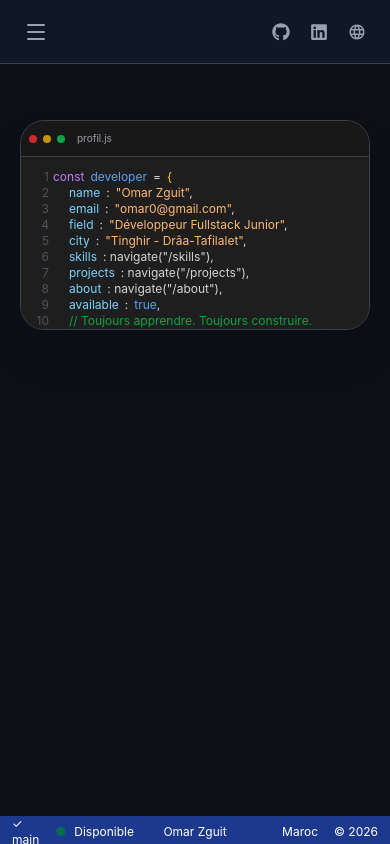
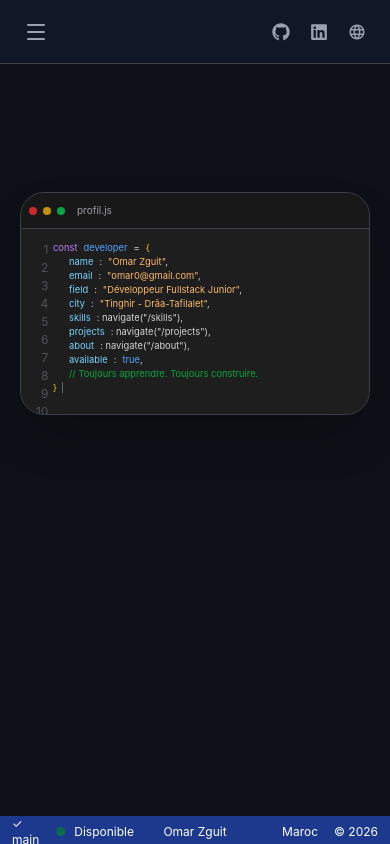
Before and after one commit to omar-zguit-hub/my-website, a React (Vite) app: page / in a window 390 px wide. Built offline with nearby package versions, Linux system fonts and the light colour scheme.

Commit message:
improve portfolio responsiveness

```diff
--- a/src/pages/Home.jsx
+++ b/src/pages/Home.jsx
@@ -16,9 +16,9 @@ const EditorCard = ({ title, children, className = "" }) => {
   mx-auto
 //   w-[calc(100%-24px)]
 // max-w-[746px]
-// max-h-[426px]
+max-h-[426px]
  w-[95%]
-aspect-[5/3]
+aspect-[11/7]
 
   max-w-4xl
   overflow-hidden
@@ -26,7 +26,7 @@ aspect-[5/3]
   border border-zinc-700
   bg-[#1e1e1e]
   shadow-2xl
-  mt-2
+  // mt-20 sm:mt-20 xl:mt-2 lg:mt-2
 "
       >
         {/* VS Code Header */}
@@ -58,9 +58,9 @@ const Home = () => {
       {/* ================= PROFILE ================= */}
 
       <EditorCard title={t("home.cards.profile")} className="sticky top-0 z-10">
-        <div className="flex mt-3 sm:mt-4 md:mt-5 pb-3 sm:pb-4 md:pb-5">
+        <div className="flex mt-[clamp(0.75rem,2vw,1.25rem)] pb-[clamp(0.75rem,2vw,1.25rem)]">
           {/* Line Numbers */}
-          <div className="w-8 sm:w-8 md:w-12 lg:w-16 shrink-0 select-none pr-1 sm:pr-2 md:pr-3 lg:pr-5 text-right text-xs sm:text-sm md:text-base lg:text-lg text-zinc-600">
+          <div className="w-[clamp(2rem,5vw,4rem)] shrink-0 select-none pr-[clamp(0.25rem,1.2vw,1.25rem)] text-right text-[clamp(0.75rem,1.2vw,1.125rem)] text-zinc-600">
             <div>1</div>
             <div>2</div>
             <div>3</div>
@@ -75,27 +75,29 @@ const Home = () => {
           </div>
 
           {/* Code */}
-          <div className="whitespace-nowrap text-xs sm:text-lg md:text-lg lg:text-lg overflow-x-auto">
+          <div className="whitespace-nowrap text-[clamp(0.57rem,2.4vw,1.125rem)] overflow-x-auto">
             {/* Line 1 */}
             <div>
               <span className="text-purple-400">const</span>
 
-              <span className="mx-1.5 sm:mx-2 md:mx-3 text-blue-400">
+              <span className="mx-[clamp(0.375rem,1.2vw,0.75rem)] text-blue-400">
                 developer
               </span>
 
               <span className="text-zinc-300">=</span>
 
-              <span className="ml-1.5 sm:ml-2 md:ml-3 text-yellow-400">
+              <span className="ml-[clamp(0.375rem,1.2vw,0.75rem)] text-yellow-400">
                 {"{"}
               </span>
             </div>
 
             {/* Line 2 */}
-            <div className="pl-4 sm:pl-5 md:pl-6 lg:pl-8">
+            <div className="pl-[clamp(1rem,2.5vw,2rem)]">
               <span className="text-sky-300">name</span>
 
-              <span className="mx-1.5 sm:mx-2 md:mx-3 text-zinc-300">:</span>
+              <span className="mx-[clamp(0.375rem,1.2vw,0.75rem)] text-zinc-300">
+                :
+              </span>
 
               <span className="text-orange-300">
                 "{t("home.profile.name")}"
@@ -105,10 +107,12 @@ const Home = () => {
             </div>
 
             {/* Line 3 */}
-            <div className="pl-4 sm:pl-5 md:pl-6 lg:pl-8">
+            <div className="pl-[clamp(1rem,2.5vw,2rem)]">
               <span className="text-sky-300">email</span>
 
-              <span className="mx-1.5 sm:mx-2 md:mx-3 text-zinc-300">:</span>
+              <span className="mx-[clamp(0.375rem,1.2vw,0.75rem)] text-zinc-300">
+                :
+              </span>
 
               <span
                 onClick={() =>
@@ -124,10 +128,12 @@ const Home = () => {
             </div>
 
             {/* Line 4 */}
-            <div className="pl-4 sm:pl-5 md:pl-6 lg:pl-8">
+            <div className="pl-[clamp(1rem,2.5vw,2rem)]">
               <span className="text-sky-300">field</span>
 
-              <span className="mx-1.5 sm:mx-2 md:mx-3 text-zinc-300">:</span>
+              <span className="mx-[clamp(0.375rem,1.2vw,0.75rem)] text-zinc-300">
+                :
+              </span>
 
               <span className="text-orange-300">
                 "{t("home.profile.field")}"
@@ -137,10 +143,12 @@ const Home = () => {
             </div>
 
             {/* Line 5 */}
-            <div className="pl-4 sm:pl-5 md:pl-6 lg:pl-8">
+            <div className="pl-[clamp(1rem,2.5vw,2rem)]">
               <span className="text-sky-300">city</span>
 
-              <span className="mx-1.5 sm:mx-2 md:mx-3 text-zinc-300">:</span>
+              <span className="mx-[clamp(0.375rem,1.2vw,0.75rem)] text-zinc-300">
+                :
+              </span>
 
               <span className="text-orange-300">
                 "{t("home.profile.city")}"
@@ -150,10 +158,10 @@ const Home = () => {
             </div>
 
             {/* Line 6 */}
-            <div className="pl-4 sm:pl-5 md:pl-6 lg:pl-8">
+            <div className="pl-[clamp(1rem,2.5vw,2rem)]">
               <span className="text-sky-300">skills</span>
 
-              <span className="ml-1.5 sm:ml-2 md:ml-3 text-zinc-300">
+              <span className="ml-[clamp(0.375rem,1.2vw,0.75rem)] text-zinc-300">
                 : navigate("
                 <Link
                   className="hover:text-cyan-200 hover:underline"
@@ -168,10 +176,10 @@ const Home = () => {
             </div>
 
             {/* Line 7 */}
-            <div className="pl-4 sm:pl-5 md:pl-6 lg:pl-8">
+            <div className="pl-[clamp(1rem,2.5vw,2rem)]">
               <span className="text-sky-300">projects</span>
 
-              <span className="ml-1.5 sm:ml-2 md:ml-3 text-zinc-300">
+              <span className="ml-[clamp(0.375rem,1.2vw,0.75rem)] text-zinc-300">
                 : navigate("
                 <Link
                   className="hover:text-cyan-200 hover:underline"
@@ -186,10 +194,10 @@ const Home = () => {
             </div>
 
             {/* Line 8 */}
-            <div className="pl-4 sm:pl-5 md:pl-6 lg:pl-8">
+            <div className="pl-[clamp(1rem,2.5vw,2rem)]">
               <span className="text-sky-300">about</span>
 
-              <span className="ml-1.5 sm:ml-2 md:ml-3 text-zinc-300">
+              <span className="ml-[clamp(0.375rem,1.2vw,0.75rem)] text-zinc-300">
                 : navigate("
                 <Link
                   className="hover:text-cyan-200 hover:underline"
@@ -204,10 +212,12 @@ const Home = () => {
             </div>
 
             {/* Line 9 */}
-            <div className="pl-4 sm:pl-5 md:pl-6 lg:pl-8">
+            <div className="pl-[clamp(1rem,2.5vw,2rem)]">
               <span className="text-sky-300">available</span>
 
-              <span className="mx-1.5 sm:mx-2 md:mx-3 text-zinc-300">:</span>
+              <span className="mx-[clamp(0.375rem,1.2vw,0.75rem)] text-zinc-300">
+                :
+              </span>
 
               <span className="text-blue-400">true</span>
 
@@ -215,7 +225,7 @@ const Home = () => {
             </div>
 
             {/* Line 10 */}
-            <div className="pl-4 sm:pl-5 md:pl-6 lg:pl-8">
+            <div className="pl-[clamp(1rem,2.5vw,2rem)]">
               <span className="text-green-600">
                 // {t("home.profile.comment")}
               </span>
@@ -225,7 +235,7 @@ const Home = () => {
             <div>
               <span className="text-yellow-400">{"}"}</span>
 
-              <span className="ml-1 sm:ml-2 animate-pulse text-zinc-400">
+              <span className="ml-[clamp(0.25rem,0.8vw,0.5rem)] animate-pulse text-zinc-400">
                 |
               </span>
             </div>
@@ -282,13 +292,31 @@ const Home = () => {
         title={t("home.cards.principle")}
         className="
     z-30
-    pt-12 sm:pt-14 md:pt-16 lg:pt-20
+    pt-8 sm:pt-10 md:pt-12 lg:pt-16
     ml-0 sm:ml-1 md:ml-2 lg:ml-3
-    max-sm:mt-8
+    max-sm:mt-6
   "
       >
-        <div className="min-h-[280px] sm:min-h-[320px] md:min-h-[360px] lg:min-h-[400px] w-full flex flex-col items-center justify-center text-center px-3 sm:px-4 md:px-6 lg:px-8">
-          <h1 className="text-3xl sm:text-4xl md:text-6xl lg:text-8xl xl:text-9xl font-bold tracking-[-0.01em] font-mono text-neutral-500">
+        <div
+          className="
+      w-full
+      min-h-[200px] sm:min-h-[240px] md:min-h-[280px] lg:min-h-[320px]
+      flex flex-col items-center justify-center
+      text-center
+      px-4 sm:px-6 md:px-8 lg:px-10
+      gap-4 sm:gap-5 md:gap-6
+    "
+        >
+          <h1
+            className="
+        font-bold font-mono text-neutral-500
+        tracking-[-0.03em]
+        leading-[0.9]
+        text-[clamp(2.5rem,10vw,8rem)]
+        max-w-full
+        break-words
+      "
+          >
             {t("home.principle.title")}
           </h1>
 
@@ -296,11 +324,25 @@ const Home = () => {
             href="https://en.wikipedia.org/wiki/Don%27t_repeat_yourself"
             target="_blank"
             rel="noopener noreferrer"
-            className="font-mono text-[10px] sm:text-xs md:text-sm lg:text-base xl:text-lg tracking-wide text-neutral-500 hover:text-neutral-300 transition-colors duration-200 relative group"
+            className="
+        font-mono tracking-wide
+        text-neutral-500
+        hover:text-neutral-300
+        transition-colors duration-200
+        relative group
+        max-w-[90%] sm:max-w-[80%] md:max-w-[70%]
+        leading-relaxed
+      "
           >
             <span className="text-neutral-600">"</span>
 
-            <span className="group-hover:underline underline-offset-4">
+            <span
+              className="
+          text-[clamp(0.65rem,1.5vw,1.125rem)]
+          group-hover:underline
+          underline-offset-4
+        "
+            >
               {t("home.principle.text")}
             </span>
 
```
